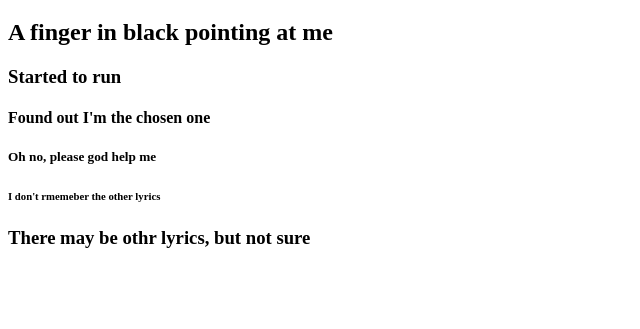
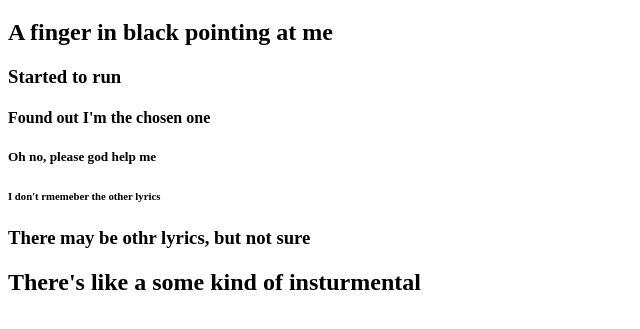
Before and after one commit to mlshohet/typescript, a plain HTML site: page index.html in a window 1280 px wide. Shown: the part 61-390 px from the top of the page, without its empty margins (0-640 px from the left). Drawn offline with Linux system fonts and the light colour scheme.

Commit message:
another commit

```diff
--- a/index.html
+++ b/index.html
@@ -12,6 +12,7 @@
 	<h5>Oh no, please god help me</h5>
 	<h6>I don't rmemeber the other lyrics</h6>
 	<h3>There may be othr lyrics, but not sure</h3>
+	<h2>There's like a some kind of insturmental</h2>
 
 </body>
 </html>
```
